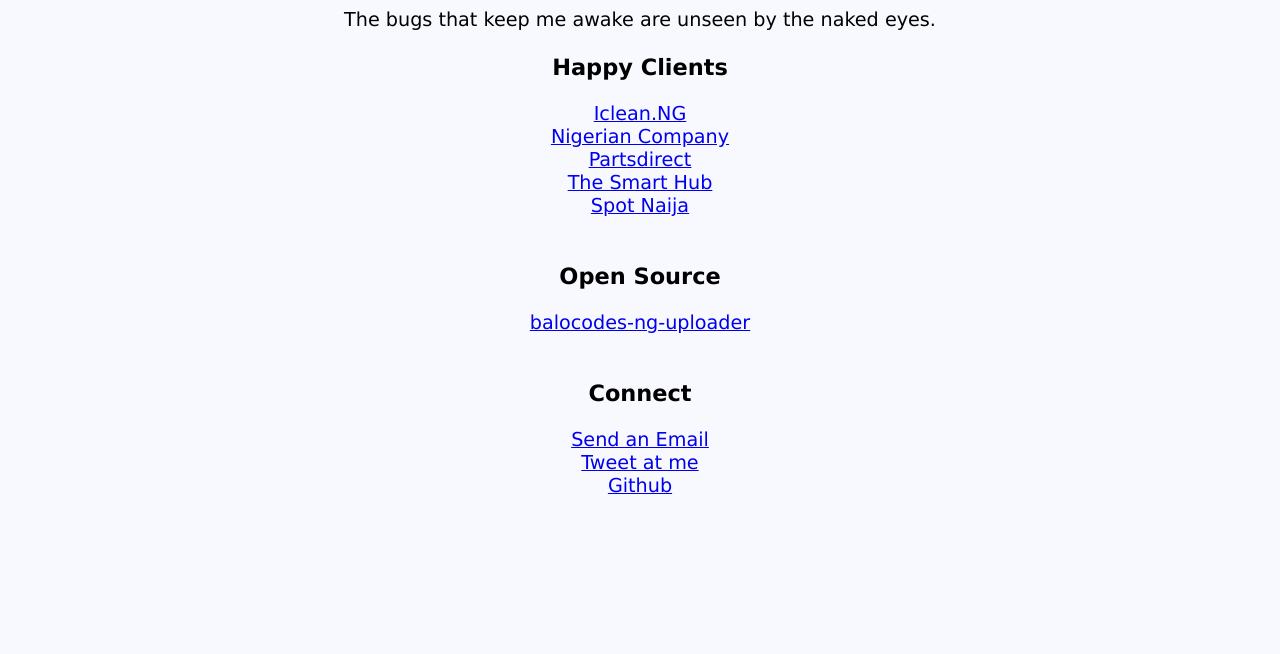
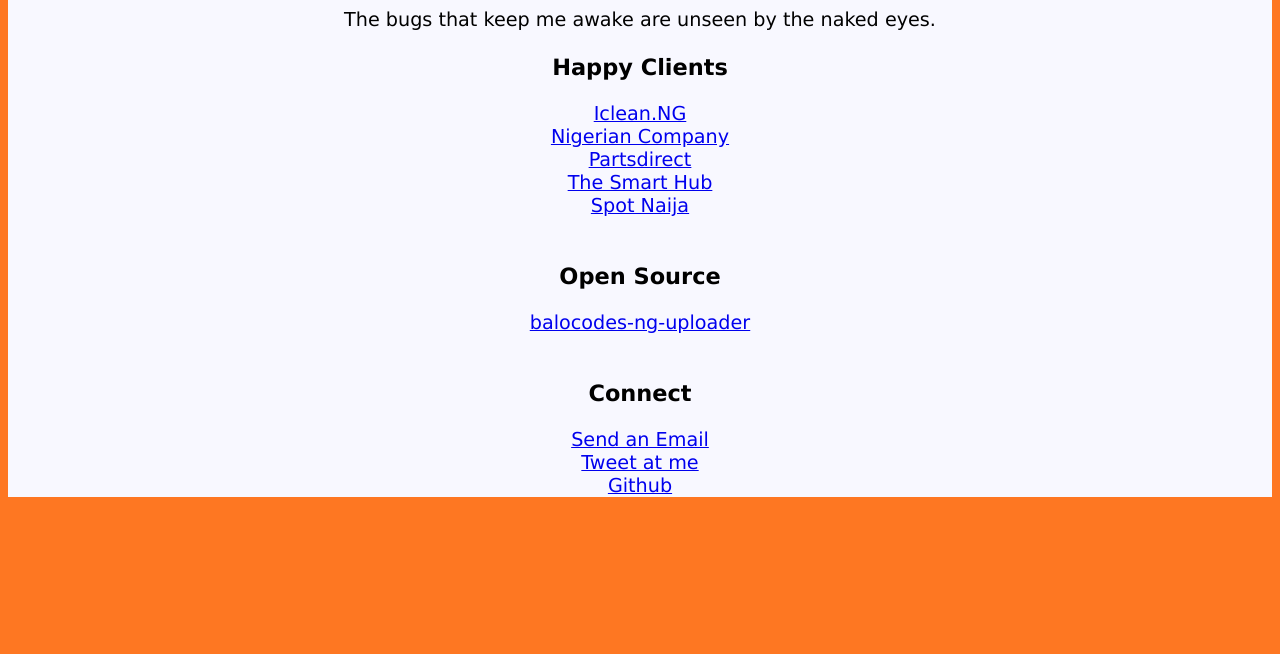
Before and after one commit to balocodes/balocodes.github.io, a plain HTML site: page index.html in a window 1280 px wide. Shown: the part 146-800 px from the top of the page. Drawn offline with Linux system fonts and the light colour scheme.

Commit message:
changing background color

```diff
--- a/assets/css/balo.css
+++ b/assets/css/balo.css
@@ -1,3 +1,7 @@
+html {
+    background-color: #FE7722;
+}
+
 a:hover {
     font-size: x-large;
     transition-duration: 2s;
```
